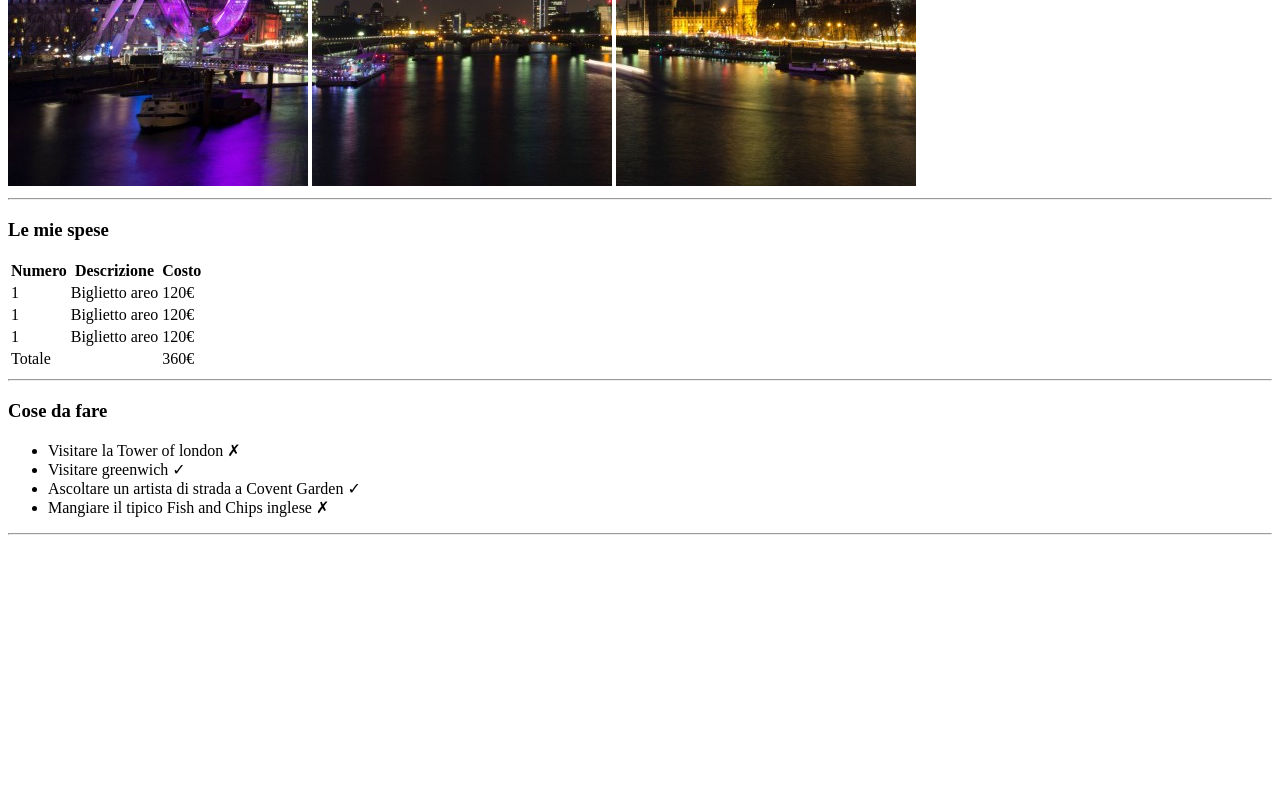
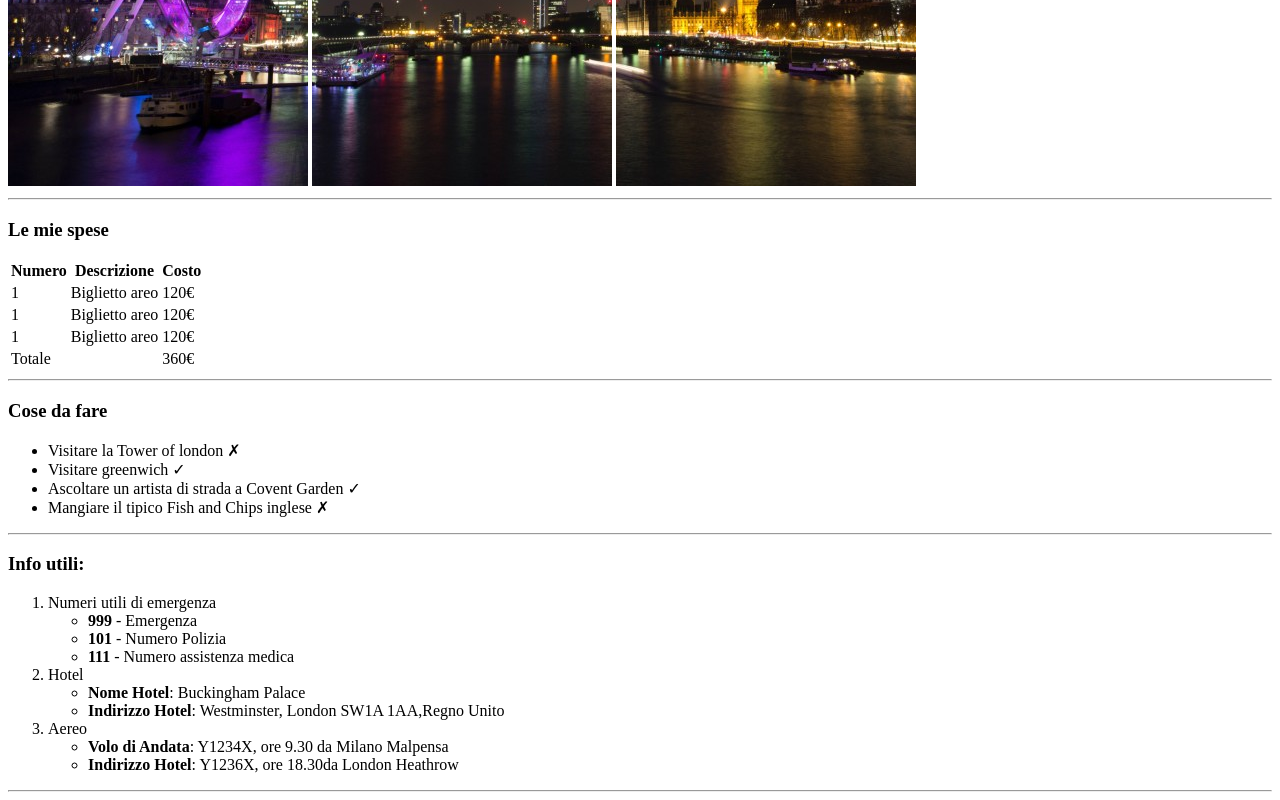
Before and after one commit to AlanDAmario/html-london-trip, a plain HTML site: page index.html in a window 1280 px wide. Shown: the part 494-1294 px from the top of the page. Before the commit the page ends 1037 px from the top, so only its background shows below. Drawn offline with Linux system fonts and the light colour scheme.

Commit message:
[UPD] ol_added

```diff
--- a/index.html
+++ b/index.html
@@ -83,6 +83,36 @@
 
         <hr>
 
+        <h3>Info utili&colon;</h3>
+
+        <!-- INFORMAZIONI IMPORTANTI -->
+
+        <ol>
+            <li> Numeri utili di emergenza
+                <ul>
+                    <li><strong>999</strong> &hyphen; Emergenza</li>
+                    <li><strong>101</strong> &hyphen; Numero Polizia</li>
+                    <li><strong>111</strong> &hyphen; Numero assistenza medica</li>
+                </ul>
+            </li>
+
+            <li>Hotel
+                <ul>
+                    <li><strong>Nome Hotel</strong>&colon; Buckingham Palace</li>
+                    <li><strong>Indirizzo Hotel</strong>&colon; Westminster, London SW1A 1AA,Regno Unito</li>
+                </ul>
+            </li>
+
+            <li>Aereo
+                <ul>
+                    <li><strong>Volo di Andata</strong>&colon; Y1234X, ore 9.30 da Milano Malpensa</li>
+                    <li><strong>Indirizzo Hotel</strong>&colon; Y1236X, ore 18.30da London Heathrow</li>
+                </ul>
+            </li>
+        </ol>
+
+        <hr>
+
     </main>
 
     <footer>
```
